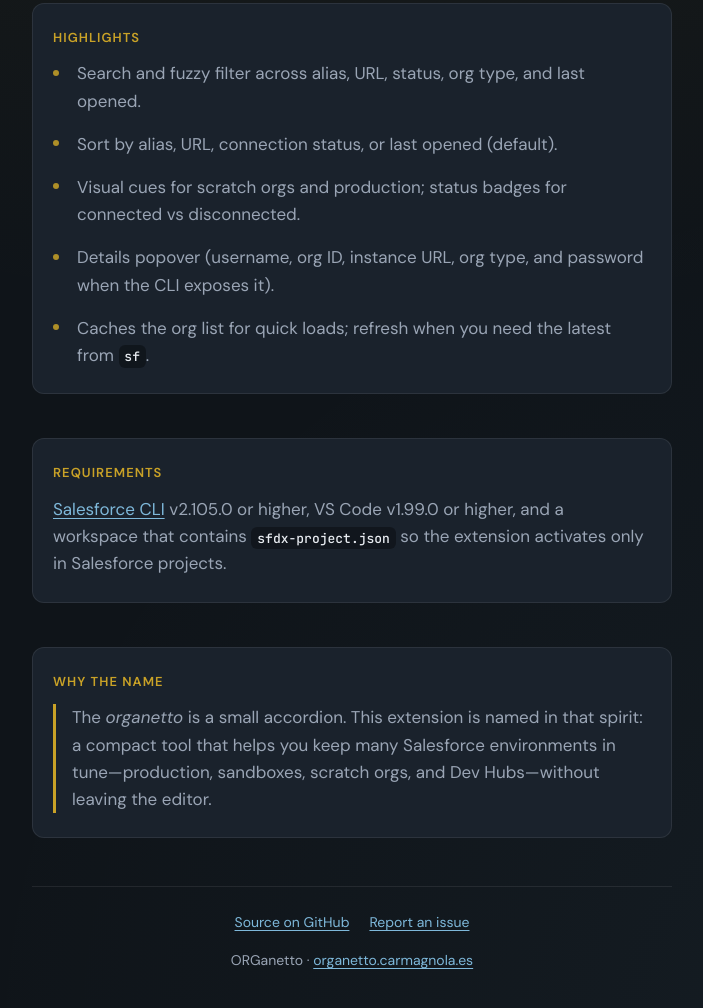
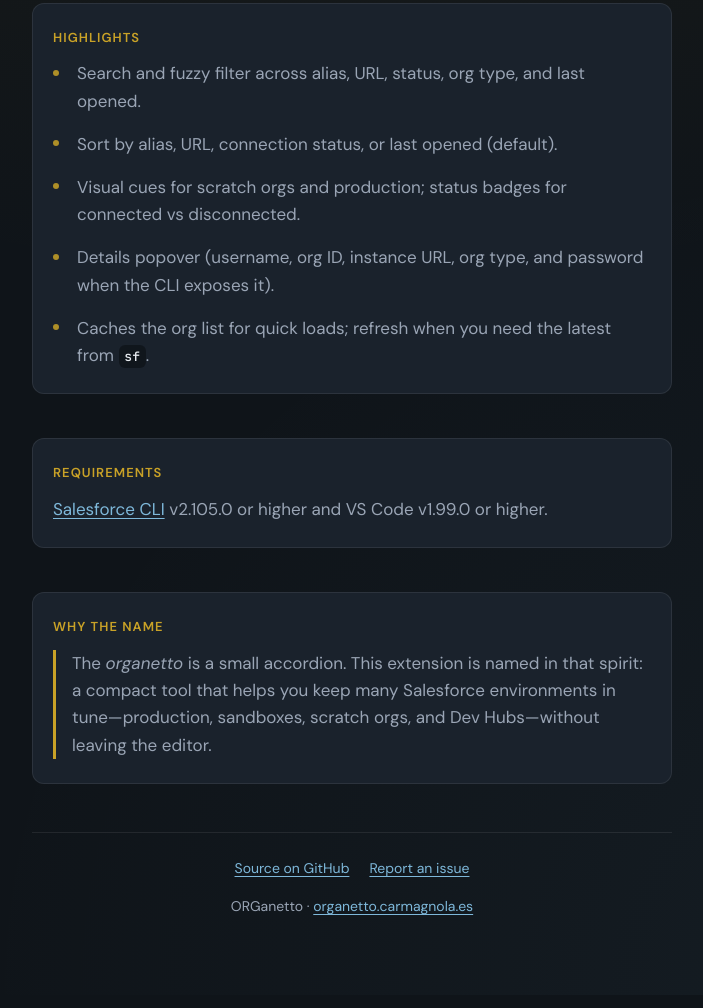
Before and after one commit to fracarma/organetto, a website: page website/index.html in a window 1280 px wide. Shown: the part 739-1747 px from the top of the page, without its empty margins (288-991 px from the left). Drawn offline with Linux system fonts and the light colour scheme.

Commit message:
Remove the need for being on a sfdx project

```diff
--- a/package.json
+++ b/package.json
@@ -22,7 +22,7 @@
         "Other"
     ],
     "activationEvents": [
-        "workspaceContains:sfdx-project.json"
+        "onStartupFinished"
     ],
     "main": "./out/extension.js",
     "contributes": {
--- a/website/index.html
+++ b/website/index.html
@@ -266,7 +266,7 @@
       <section aria-labelledby="req-heading">
         <h2 id="req-heading">Requirements</h2>
         <p>
-          <a href="https://developer.salesforce.com/tools/salesforcecli">Salesforce CLI</a> v2.105.0 or higher, VS Code v1.99.0 or higher, and a workspace that contains <code class="req">sfdx-project.json</code> so the extension activates only in Salesforce projects.
+          <a href="https://developer.salesforce.com/tools/salesforcecli">Salesforce CLI</a> v2.105.0 or higher and VS Code v1.99.0 or higher.
         </p>
       </section>
 
```
Also changed, not shown: CHANGELOG.md, README.md.
